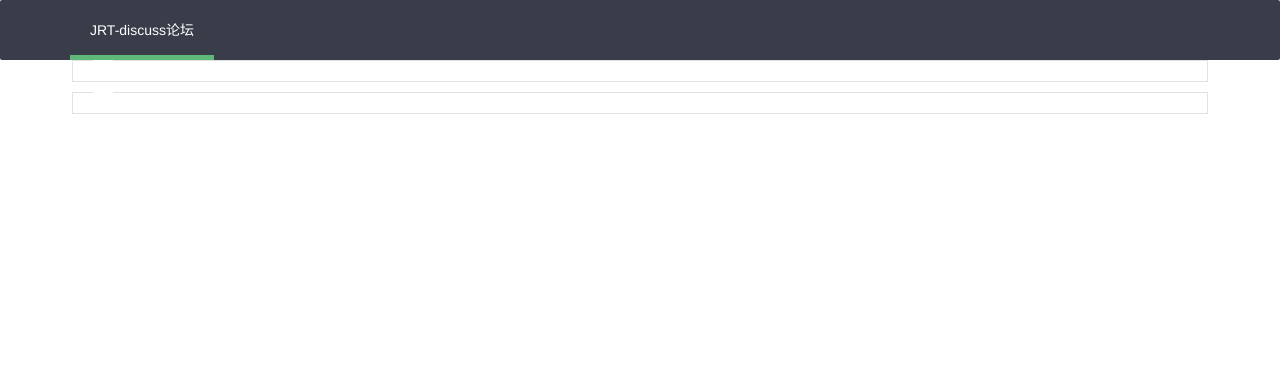
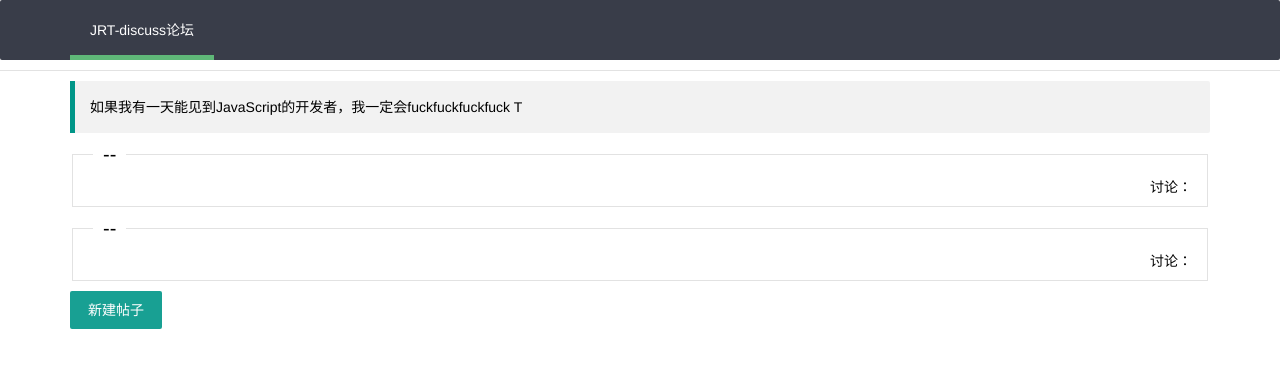
Before and after one commit to JRT-FOREVER/JRT-discuss, a plain HTML site: page index.html in a window 1280 px wide. Drawn offline with Linux system fonts and the light colour scheme; no server answers.

Commit message:
new issue && issue.title

```diff
--- a/index.html
+++ b/index.html
@@ -17,15 +17,19 @@
     </div>
   </ul>
 
+  <hr/>
+
 <div id="discuss" class="layui-main">
+  <blockquote class="layui-elem-quote">如果我有一天能见到JavaScript的开发者，我一定会fuckfuckfuckfuck T</blockquote>
 
   <div id="myDiv"></div>
   <ul id="myDiv">
     <li v-for="(item, index) in items">
       <fieldset class="layui-elem-field">
-        <legend>{{ item.updated_at }}</legend>
+        <legend><a v-bind:href="[ item.html_url ]" >{{ item.title }}</a>--{{ item.updated_at }}</legend>
         <div class="layui-field-box">
           {{ item.body }}
+          <div align="right" >讨论：{{ item.comments }}</div>
         </div>
       </fieldset>
       <!--{{ index }}
@@ -34,6 +38,7 @@
       {{ item.updated_at }}-->
     </li>
   </ul>
+  <a class="layui-btn" href="/JRT-FOREVER/JRT-discuss/issues/new">新建帖子</a>
 </div>
 
 <script>
@@ -60,7 +65,8 @@
            //this.parentMessage=items[0].body
          }
        }
-       xmlhttp.open("GET","https://api.github.com/repos/JRT-FOREVER/JRT-discuss/issues/comments",true)
+       xmlhttp.open("GET","https://api.github.com/repos/JRT-FOREVER/JRT-discuss/issues",true)
+       //xmlhttp.open("GET","https://api.github.com/repos/JRT-FOREVER/JRT-discuss/issues/comments",true)
        xmlhttp.send()
        //this.items = xmlhttp.responseText
      }
```
